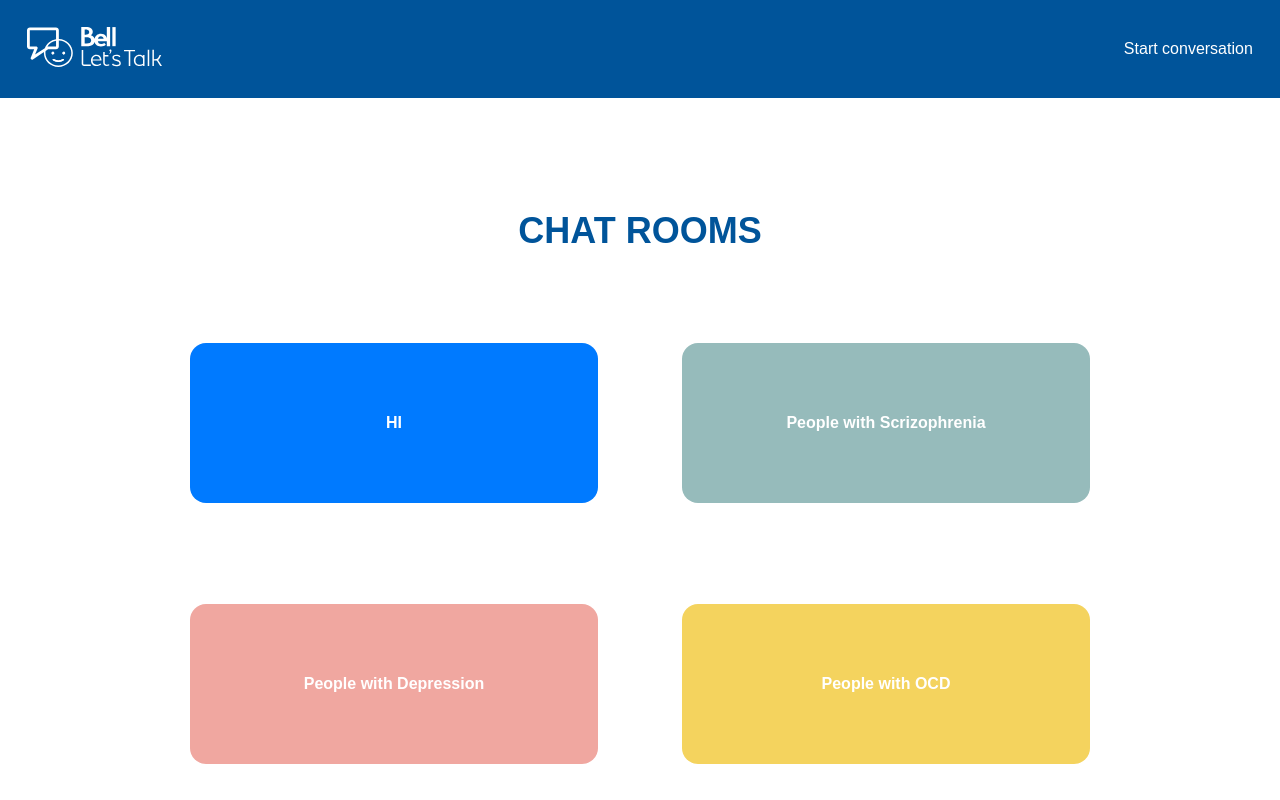
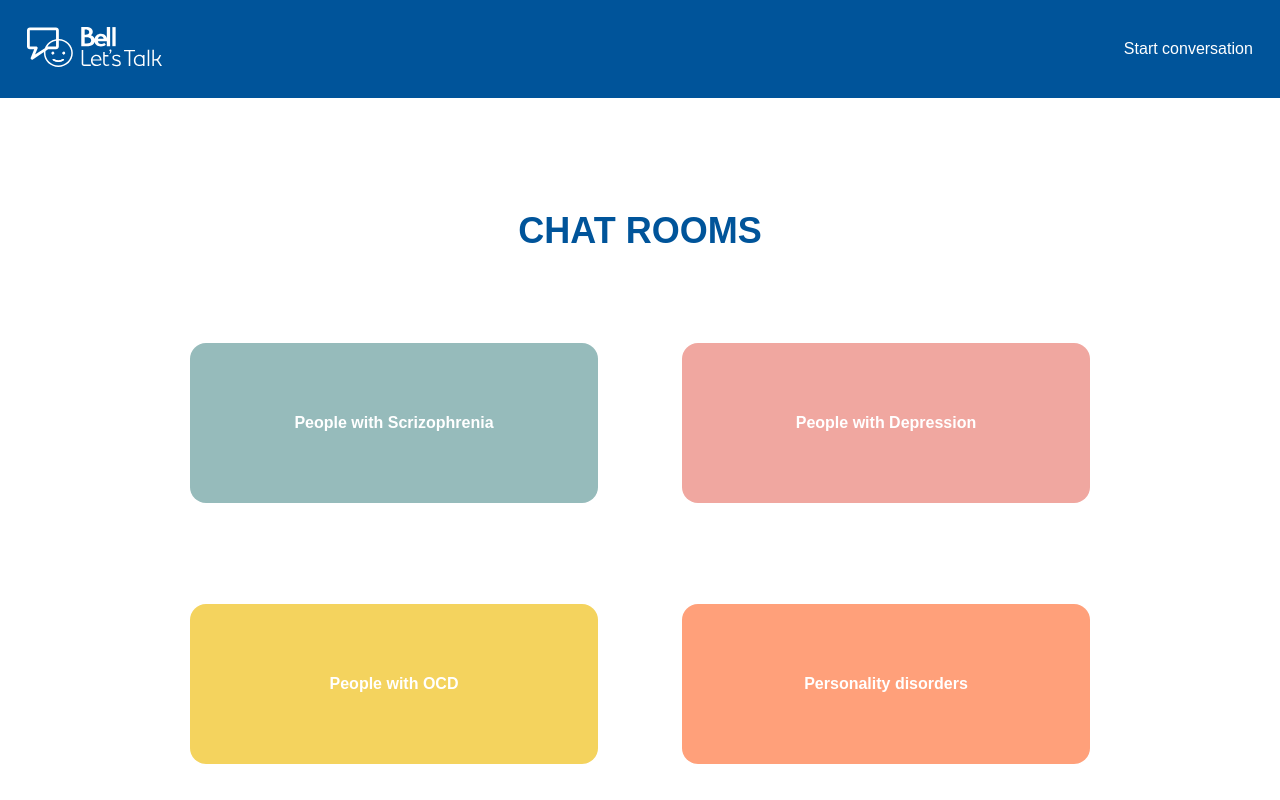
Before and after one commit to brunasfenandes/mvp-frontend, a React (Vite) app: page / in a window 1280 px wide. Shown: the top 800 px of the page. Built offline with nearby package versions, Linux system fonts and the light colour scheme; a web font is replaced by a local one.

Commit message:
Changes to pass roomId and fetch and display comments

```diff
--- a/package.json
+++ b/package.json
@@ -10,6 +10,7 @@
     "preview": "vite preview"
   },
   "dependencies": {
+    "axios": "^1.7.7",
     "mvp-frontend": "file:",
     "react": "^18.3.1",
     "react-dom": "^18.3.1",
--- a/src/components/Card/Card.jsx
+++ b/src/components/Card/Card.jsx
@@ -1,10 +1,10 @@
 import React from "react";
 import "./Card.scss";
-import { Link } from 'react-router-dom';
+import { Link } from "react-router-dom";
 
-const Card = ({ text, backgroundColor }) => {
+const Card = ({ text, backgroundColor, roomId }) => {
   return (
-    <Link to={`/rooms/${text.id}`}>
+    <Link to={`/rooms/${roomId}`}>
       <div className="card" style={{ backgroundColor: backgroundColor }}>
         {text}
       </div>
--- a/src/components/CommentPost/CommentPost.jsx
+++ b/src/components/CommentPost/CommentPost.jsx
@@ -2,25 +2,19 @@ import React from "react";
 import "./CommentPost.scss";
 import { FaTrashAlt } from "react-icons/fa";
 
-const CommentPost = () => {
+const CommentPost = ({ chat }) => {
   return (
     <div>
       <div className="comment-post">
         <div className="comment-post__avatar"></div>
         <div className="comment-post__detail">
           <div className="comment-post__heading">
-            <h2 className="comment-post__author">John Doe</h2>
+            <h2 className="comment-post__author">{chat.roomName}</h2>
             <div className="comment-post__actions">
-              <p className="comment-post__date">3 years ago</p>
               <FaTrashAlt className="comment-post__delete" />
             </div>
           </div>
-          <p className="comment-post__message">
-            Lorem ipsum dolor sit amet consectetur adipisicing elit. Quam
-            excepturi atque porro suscipit, quo fugiat veritatis reprehenderit
-            temporibus nemo blanditiis autem quidem tempore consectetur sed cum
-            odio velit nam praesentium?
-          </p>
+          <p className="comment-post__message">{chat.comment}</p>
         </div>
       </div>
     </div>
--- a/src/pages/HomePage/HomePage.jsx
+++ b/src/pages/HomePage/HomePage.jsx
@@ -3,12 +3,12 @@ import Card from "../../components/Card/Card";
 
 function HomePage() {
   const cardData = [
-    { text: "People with Scrizophrenia", color: "#96bbbb" },
-    { text: "People with Depression", color: "#f0a7a0" },
-    { text: "People with OCD", color: "#f4d35e" },
-    { text: "Personality disorders", color: "lightsalmon" },
-    { text: "Problem Gambling", color: "#96bbbb" },
-    { text: "Substance dependency", color: "#f4d35e" },
+    { text: "People with Scrizophrenia", color: "#96bbbb", roomId: 2 },
+    { text: "People with Depression", color: "#f0a7a0", roomId: 3 },
+    { text: "People with OCD", color: "#f4d35e", roomId: 1 },
+    { text: "Personality disorders", color: "lightsalmon", roomId: 4 },
+    { text: "Problem Gambling", color: "#96bbbb", roomId: 6 },
+    { text: "Substance dependency", color: "#f4d35e", roomId: 7 },
   ];
 
   return (
@@ -16,9 +16,14 @@ function HomePage() {
       <h1>CHAT ROOMS</h1>
 
       <div className="card-list">
-        <Card text="HI" backgroundColor="#007aff" />
         {cardData.map((card) => {
-          return <Card text={card.text} backgroundColor={card.color} />;
+          return (
+            <Card
+              text={card.text}
+              backgroundColor={card.color}
+              roomId={card.roomId}
+            />
+          );
         })}
       </div>
     </div>
--- a/src/pages/RoomPage/RoomPage.jsx
+++ b/src/pages/RoomPage/RoomPage.jsx
@@ -1,10 +1,32 @@
-import React from "react";
+import React, { useEffect, useState } from "react";
 import InputFooter from "../../components/InputFooter/InputFooter";
+import axios from "axios";
+import CommentPost from "../../components/CommentPost/CommentPost";
+import "./RoomPage.scss";
+import { useParams } from "react-router-dom";
 
 function RoomPage() {
+  const [roomChats, setRoomChats] = useState([]);
+  const { id } = useParams();
+
+  useEffect(() => {
+    const fetchChat = async () => {
+      const chats = await axios.get(`http://localhost:8080/room/${id}/chat`);
+      setRoomChats(chats.data);
+    };
+
+    fetchChat();
+  }, []);
+
   return (
     <div>
-      RoomPage <InputFooter />{" "}
+      RoomPage
+      <section className="chats">
+        {roomChats?.map((chat) => (
+          <CommentPost chat={chat} />
+        ))}
+      </section>
+      <InputFooter />{" "}
     </div>
   );
 }
--- a/src/pages/RoomPage/RoomPage.scss
+++ b/src/pages/RoomPage/RoomPage.scss
@@ -0,0 +1,3 @@
+.chats {
+  padding: 1rem;
+}
```
Also changed, not shown: 1 other file (tests, documents, lock files or other folders).
